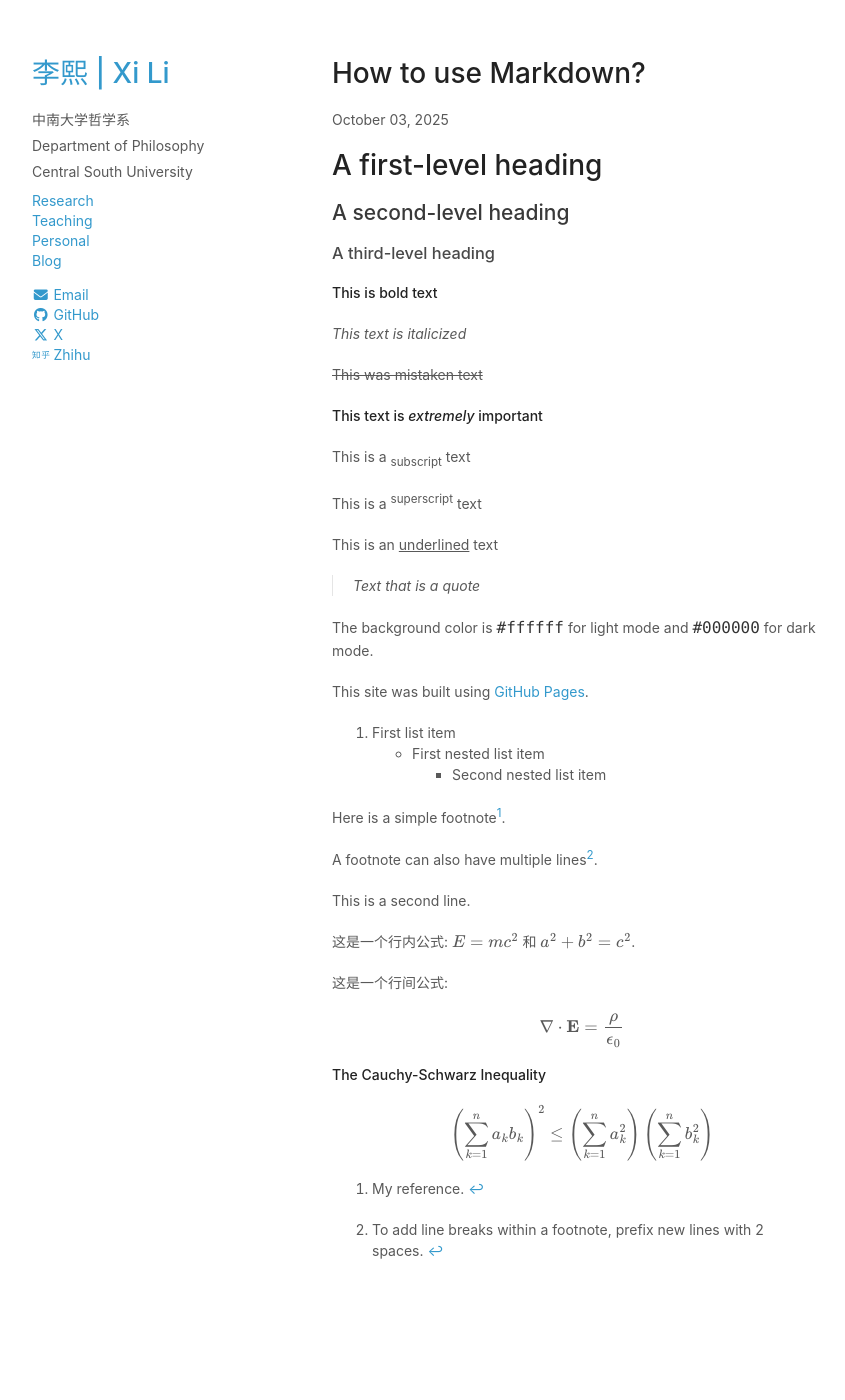
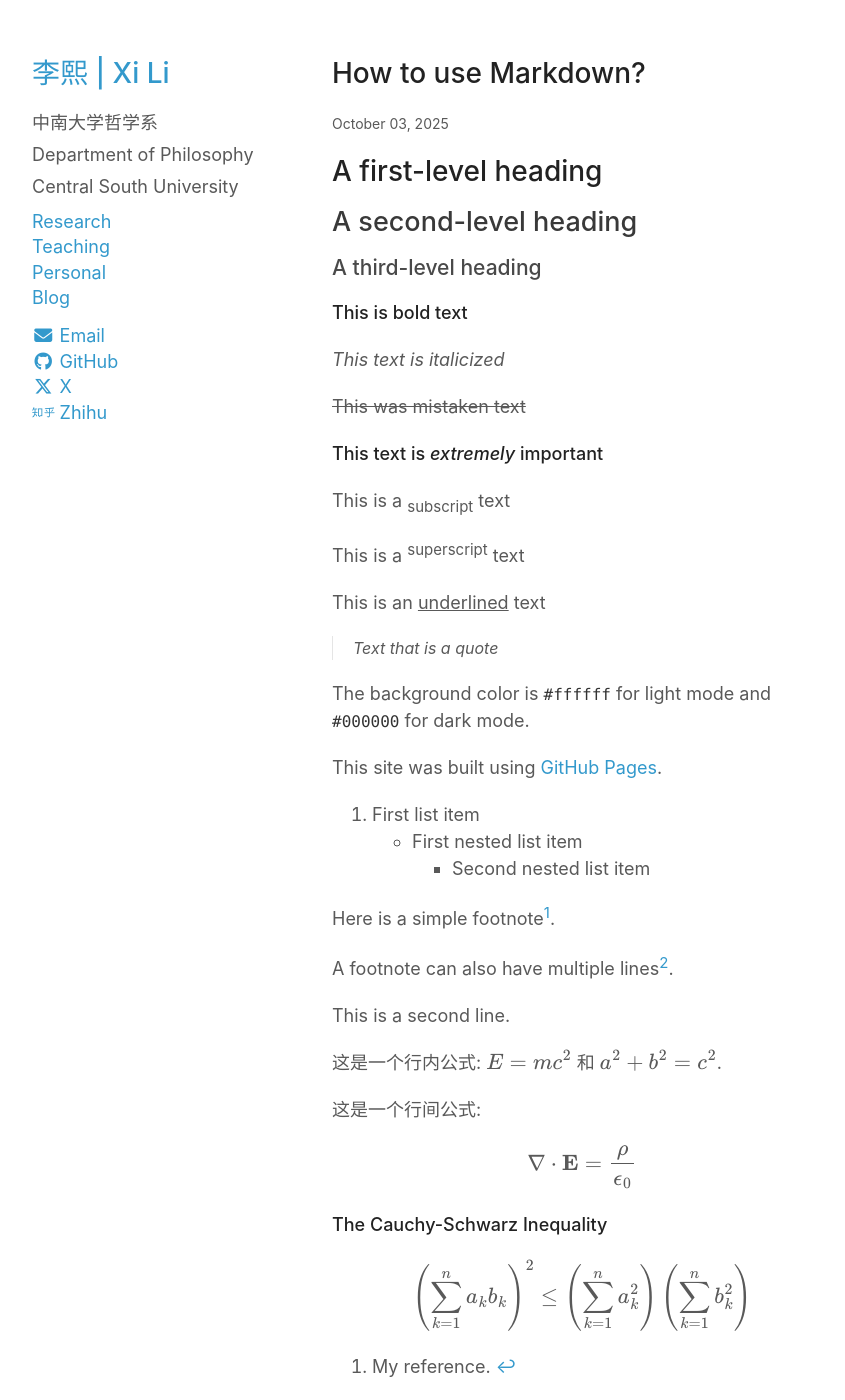
Before and after one commit to rickylixi/rickylixi.github.io, a Jekyll site: the page built from _posts/2025-10-03-markdown.md, in a window 1280 px wide and 1400 px high. Shown: the whole window, without its empty margins (26-871 px from the left). Built offline with Jekyll 4.4.1, drawn with Linux system fonts in a browser that asks for light colours; comment, search, counter and statistics services are not loaded.

Commit message:
Update styles.css

```diff
--- a/stylesheets/styles.css
+++ b/stylesheets/styles.css
@@ -1,7 +1,7 @@
 body {
   background-color: #fff;
   padding:50px;
-  font: 14px/1.5 -apple-system, BlinkMacSystemFont, "Segoe UI", Roboto, Oxygen, Ubuntu, Cantarell, "Fira Sans", "Droid Sans", "Helvetica Neue", Arial, sans-serif, "Apple Color Emoji", "Segoe UI Emoji", "Segoe UI Symbol";
+  font: 18px/1.5 -apple-system, BlinkMacSystemFont, "Segoe UI", Roboto, Oxygen, Ubuntu, Cantarell, "Fira Sans", "Droid Sans", "Helvetica Neue", Arial, sans-serif, "Apple Color Emoji", "Segoe UI Emoji", "Segoe UI Symbol";
   color:#595959;
   font-weight:400;
 }
@@ -60,6 +60,7 @@
   margin:0;
   padding:0 0 0 20px;
   font-style:italic;
+  font-size:16px;
 }
 
 code, pre {
```
